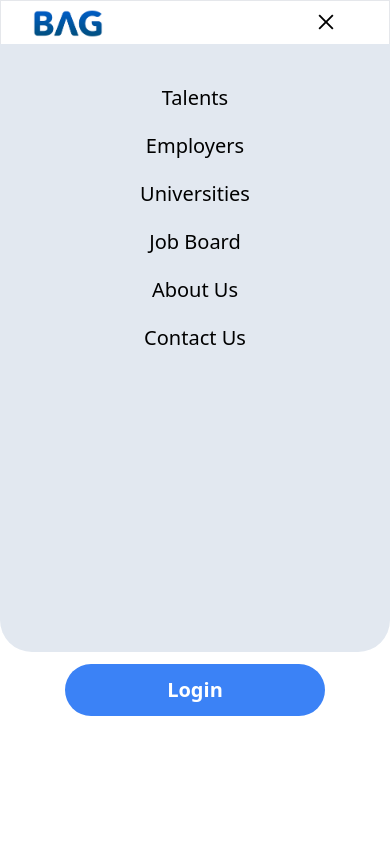
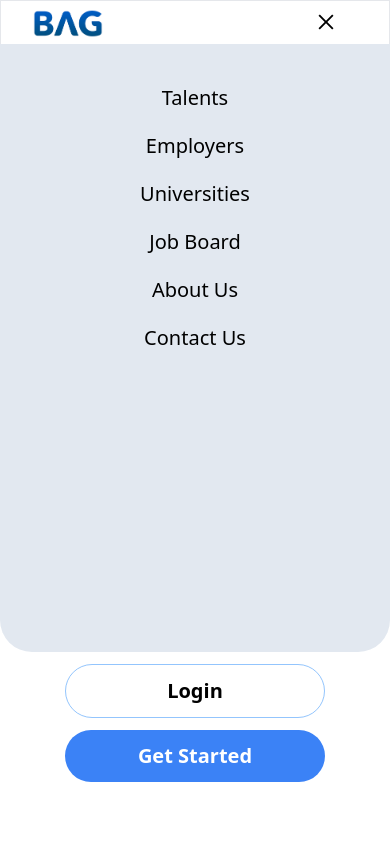
Before and after one commit to jrwaka/BAG-Clone, a React (Create React App) app: page / in a window 390 px wide. Both pictures are taken after a click on the button 326 px from the left and 22 px from the top of the page. Shown: the top 844 px of the page. Built offline with nearby package versions, Linux system fonts and the light colour scheme.

Commit message:
new update about hidden button on navibar

```diff
--- a/src/components/NavBar.jsx
+++ b/src/components/NavBar.jsx
@@ -202,8 +202,11 @@ function NavBar() {
               </motion.li>
             ))}
           </ul>
+          <button className="hover:bg-blue-500 border border-blue-300 w-2/3 py-3 rounded-full text-black font-semibold whitespace-nowrap cursor-pointer ">
+            <a href="/">Login</a>
+          </button>
           <button className="bg-blue-500 w-2/3 py-3 rounded-full text-white font-semibold whitespace-nowrap cursor-pointer hover:bg-blue-400">
-            <a href="/">Login</a>
+            <a href="/">Get Started</a>
           </button>
         </motion.div>
       </div>
```
